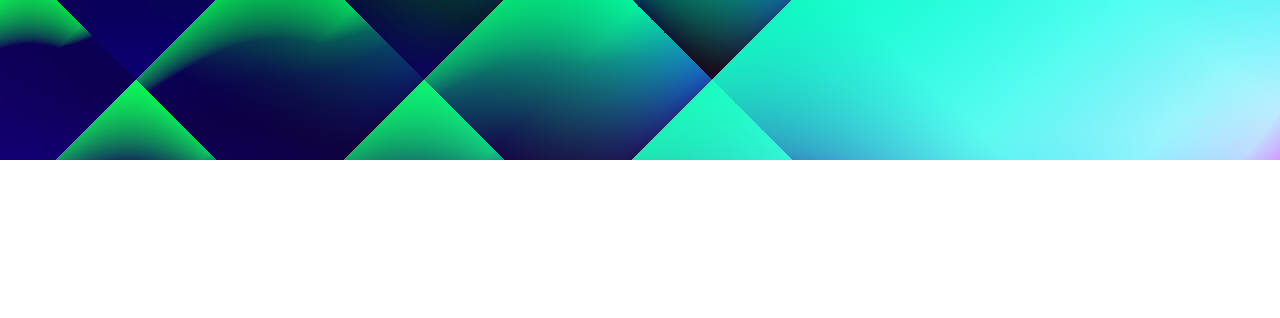
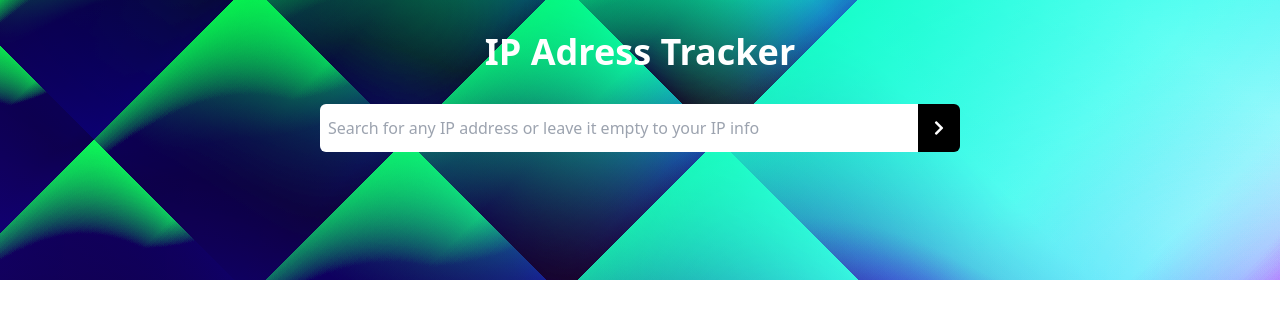
Before and after one commit to mankaache/vuejs-ip-address-tracker, a Vue app: page / in a window 1280 px wide. Shown: the top 318 px of the page. Built offline with nearby package versions, Linux system fonts and the light colour scheme.

Commit message:
added the top part or header of the file

```diff
--- a/public/index.html
+++ b/public/index.html
@@ -5,6 +5,7 @@
     <meta http-equiv="X-UA-Compatible" content="IE=edge">
     <meta name="viewport" content="width=device-width,initial-scale=1.0">
     <link rel="icon" href="<%= BASE_URL %>favicon.ico">
+    <link rel="stylesheet" href="https://cdnjs.cloudflare.com/ajax/libs/font-awesome/5.15.3/css/all.min.css" integrity="sha512-iBBXm8fW90+nuLcSKlbmrPcLa0OT92xO1BIsZ+ywDWZCvqsWgccV3gFoRBv0z+8dLJgyAHIhR35VZc2oM/gI1w==" crossorigin="anonymous" referrerpolicy="no-referrer" />
     <title><%= htmlWebpackPlugin.options.title %></title>
   </head>
   <body>
--- a/src/views/HomeView.vue
+++ b/src/views/HomeView.vue
@@ -1,24 +1,70 @@
 <template>
   <div class="flex flex-col h-screen max-h-screen">
     <!-- search / results -->
-    <div class="back flex justify-center relative px-4 pt-8 pb-32 "></div>
+    <div class="back flex justify-center relative px-4 pt-8 pb-32">
+      <!-- search input -->
+      <div class="w-full max-w-screen-sm">
+        <h1 class="text-center text-white text-4xl font-bold pb-8">
+          IP Adress Tracker
+        </h1>
+        <div class="flex">
+          <input
+            type="text"
+            placeholder="Search for any IP address or leave it empty to your IP info"
+            class="flex-1 py-3 px-2 rounded-tl-md rounded-bl-md focus:outline-none"
+          />
+          <i
+            class="fas fa-chevron-right cursor-pointer bg-black text-white px-4 rounded-tr-md rounded-br-md flex items-center"
+          ></i>
+        </div>
+      </div>
+    </div>
   </div>
-  </template>
+</template>
 
 <script>
 // @ is an alias to /src
 
-
 export default {
-  name: 'HomeView',
-  components: {
-  }
-}
+  name: "HomeView",
+  components: {},
+};
 </script>
 
 <style scoped>
-.back{
-background: radial-gradient(65% 100% at 50% 0%, #00FF94 0%, rgba(0, 255, 148, 0.25) 100%), linear-gradient(230deg, #000000 25%, #170059 100%), linear-gradient(215deg, #FFEBB9 10%, #19004E 80%), radial-gradient(100% 245% at 100% 100%, #FFFFFF 0%, #000353 100%), linear-gradient(125deg, #1400FF 0%, #3A0000 100%), linear-gradient(225deg, #00F0FF 30%, #000B6F 45%, #00EBFC 45%, #001676 65%, #00E1F6 65%, #001676 85%, #00ECFD 85%, #001676 100%), linear-gradient(135deg, #00F0FF 0%, #000B6F 15%, #00EBFC 15%, #001676 35%, #00E1F6 35%, #001676 55%, #00ECFD 55%, #001676 100%);
-background-blend-mode: soft-light, screen, overlay, overlay, difference, overlay, normal;
+.back {
+  background: radial-gradient(
+      65% 100% at 50% 0%,
+      #00ff94 0%,
+      rgba(0, 255, 148, 0.25) 100%
+    ),
+    linear-gradient(230deg, #000000 25%, #170059 100%),
+    linear-gradient(215deg, #ffebb9 10%, #19004e 80%),
+    radial-gradient(100% 245% at 100% 100%, #ffffff 0%, #000353 100%),
+    linear-gradient(125deg, #1400ff 0%, #3a0000 100%),
+    linear-gradient(
+      225deg,
+      #00f0ff 30%,
+      #000b6f 45%,
+      #00ebfc 45%,
+      #001676 65%,
+      #00e1f6 65%,
+      #001676 85%,
+      #00ecfd 85%,
+      #001676 100%
+    ),
+    linear-gradient(
+      135deg,
+      #00f0ff 0%,
+      #000b6f 15%,
+      #00ebfc 15%,
+      #001676 35%,
+      #00e1f6 35%,
+      #001676 55%,
+      #00ecfd 55%,
+      #001676 100%
+    );
+  background-blend-mode: soft-light, screen, overlay, overlay, difference,
+    overlay, normal;
 }
 </style>
--- a/tailwind.config.js
+++ b/tailwind.config.js
@@ -1,6 +1,7 @@
 /** @type {import('tailwindcss').Config} */
 module.exports = {
   content: ['./public/**/*.html', './src/**/*.{vue,js,ts,jsx,tsx}'],
+  darkMode:'class',
   theme: {
     extend: {},
   },
```
